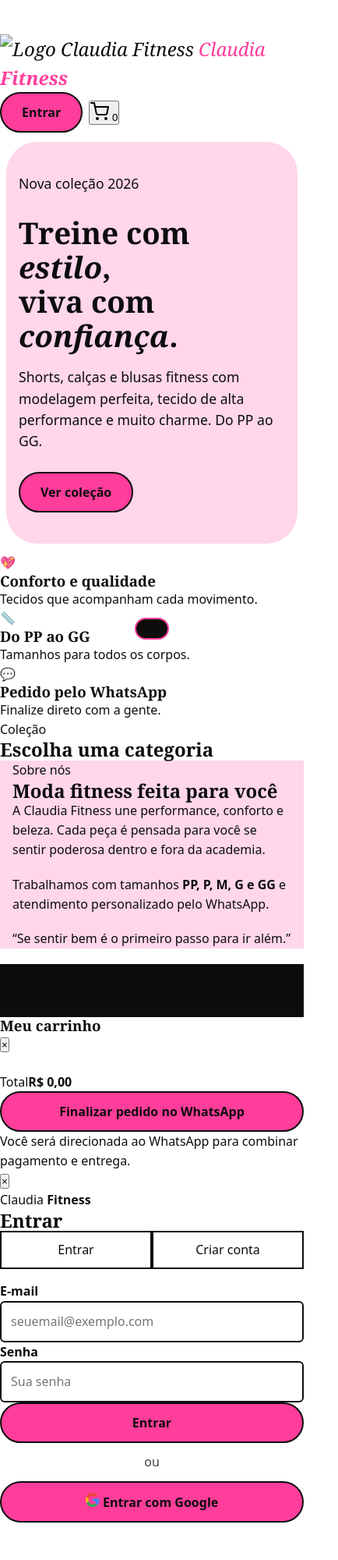
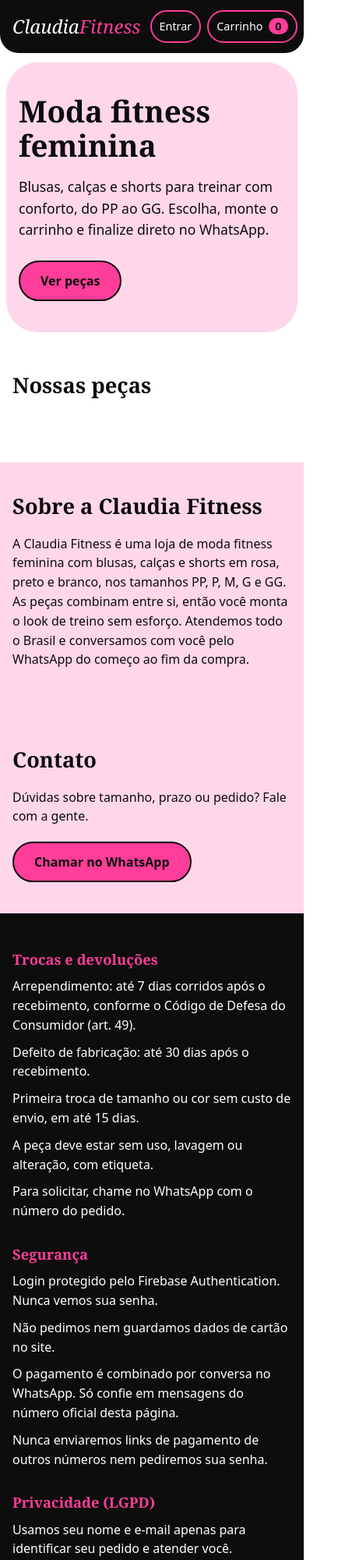
Before and after one commit to Gleydsonandrade/claudia-fitness, a plain HTML site: page index.html in a window 390 px wide. Shown: the top 2000 px of the page at 78% size, 434 px wide, since content can reach past the window. Before the commit the page ends 1952 px from the top, so only its background shows below. Drawn offline with Linux system fonts and the light colour scheme.

Commit message:
Update index.html

```diff
--- a/index.html
+++ b/index.html
@@ -2,178 +2,138 @@
 <html lang="pt-BR">
 <head>
 <meta charset="UTF-8">
-  <meta name="viewport" content="width=device-width, initial-scale=1.0">
-  <title>Claudia Fitness | Moda Fitness</title>
-  <meta name="description" content="Claudia Fitness - shorts, calças e blusas fitness do PP ao GG. Peça pelo WhatsApp.">
-  <link rel="preconnect" href="https://fonts.googleapis.com">
-  <link rel="preconnect" href="https://fonts.gstatic.com" crossorigin>
-  <link href="https://fonts.googleapis.com/css2?family=Poppins:wght@300;400;500;600;700&family=Playfair+Display:wght@600;700&display=swap" rel="stylesheet">
-  <link rel="stylesheet" href="style.css">
+<meta name="viewport" content="width=device-width, initial-scale=1">
+<meta name="description" content="Claudia Fitness: moda fitness feminina em rosa, preto e branco. Compre e finalize pelo WhatsApp.">
+<title>Claudia Fitness | Loja de roupas</title>
+<link rel="stylesheet" href="style.css?v=5">
 </head>
 <body>
 
-  <!-- ============ TOPO ============ -->
-  <header class="top" id="topo">
-    <div class="wrap top__in">
-      <button class="hamb" id="menuBtn" type="button" aria-label="Abrir menu"><span></span><span></span><span></span></button>
-
-      <!-- Coloque sua logo como logo.png na mesma pasta (se não existir, ela some sozinha) -->
-      <a href="#topo" class="logo">
-        <img src="logo.png" alt="Logo Claudia Fitness">
-        <span>Claudia <b>Fitness</b></span>
-      </a>
-
-      <nav class="menu" id="menu" aria-label="Menu principal">
-        <a href="#topo">Início</a>
-        <a href="#loja">Coleção</a>
+<header class="topo">
+  <a href="#inicio" class="logo">Claudia<span>Fitness</span></a>
+  <nav id="menu" class="menu" aria-label="Principal">
+    <a href="#inicio">Início</a>
+    <a href="#produtos">Produtos</a>
     <a href="#sobre">Sobre</a>
-        <a href="#rodape">Contato</a>
+    <a href="#contato">Contato</a>
+    <a href="#trocas">Trocas</a>
   </nav>
-
   <div class="acoes">
-        <button class="btn mini alt-light" id="loginBtn" type="button">Entrar</button>
-        <button class="cartbtn" id="cartBtn" type="button" aria-label="Abrir carrinho">
-          <svg viewBox="0 0 24 24" width="24" height="24" fill="none" stroke="currentColor" stroke-width="2" stroke-linecap="round" stroke-linejoin="round" aria-hidden="true">
-            <circle cx="9" cy="21" r="1"></circle><circle cx="20" cy="21" r="1"></circle>
-            <path d="M1 1h4l2.7 13.4a2 2 0 0 0 2 1.6h9.7a2 2 0 0 0 2-1.6L23 6H6"></path>
-          </svg>
-          <span class="qtd" id="qtd">0</span>
-        </button>
-      </div>
+    <button id="btnConta" class="btn-icone" type="button">Entrar</button>
+    <button id="btnCarrinho" class="btn-icone carrinho" type="button" aria-label="Abrir carrinho">Carrinho <b id="qtdCarrinho">0</b></button>
+    <button id="btnMenu" class="hamb" type="button" aria-label="Abrir menu" aria-expanded="false" aria-controls="menu"><i></i><i></i><i></i></button>
   </div>
 </header>
 
 <main>
-    <!-- ============ PÁGINA INICIAL ============ -->
-    <div id="home">
-      <section class="hero">
-        <div class="wrap hero__in">
-          <p class="tag">Nova coleção 2026</p>
-          <h1>Treine com <em>estilo</em>,<br>viva com <em>confiança</em>.</h1>
-          <p class="hero__txt">Shorts, calças e blusas fitness com modelagem perfeita, tecido de alta performance e muito charme. Do PP ao GG.</p>
-          <a href="#loja" class="btn big">Ver coleção</a>
+  <section id="inicio" class="hero">
+    <div class="hero-txt">
+      <h1>Moda fitness feminina</h1>
+      <p>Blusas, calças e shorts para treinar com conforto, do PP ao GG. Escolha, monte o carrinho e finalize direto no WhatsApp.</p>
+      <a class="btn" href="#produtos">Ver peças</a>
     </div>
+    <div class="hero-arte" aria-hidden="true"><span>C</span><span>F</span></div>
   </section>
 
-      <section class="vantagens">
-        <div class="wrap vantagens__grid">
-          <div><span>💖</span><h3>Conforto e qualidade</h3><p>Tecidos que acompanham cada movimento.</p></div>
-          <div><span>📏</span><h3>Do PP ao GG</h3><p>Tamanhos para todos os corpos.</p></div>
-          <div><span>💬</span><h3>Pedido pelo WhatsApp</h3><p>Finalize direto com a gente.</p></div>
-        </div>
+  <section id="produtos" class="secao">
+    <h2>Nossas peças</h2>
+    <div class="filtros" id="filtros" role="group" aria-label="Filtrar por categoria"></div>
+    <div class="grade" id="grade"></div>
   </section>
 
-      <section class="loja" id="loja">
-        <div class="wrap">
-          <div class="titulo"><span>Coleção</span><h2>Escolha uma categoria</h2></div>
-          <div class="cats" id="cats"><!-- preenchido pelo JS --></div>
-        </div>
+  <section id="sobre" class="secao sobre">
+    <h2>Sobre a Claudia Fitness</h2>
+    <p>A Claudia Fitness é uma loja de moda fitness feminina com blusas, calças e shorts em rosa, preto e branco, nos tamanhos PP, P, M, G e GG. As peças combinam entre si, então você monta o look de treino sem esforço. Atendemos todo o Brasil e conversamos com você pelo WhatsApp do começo ao fim da compra.</p>
   </section>
 
-      <section class="sobre" id="sobre">
-        <div class="wrap sobre__grid">
-          <div>
-            <span class="sobre__tag">Sobre nós</span>
-            <h2>Moda fitness feita para você</h2>
-            <p>A Claudia Fitness une performance, conforto e beleza. Cada peça é pensada para você se sentir poderosa dentro e fora da academia.</p>
-            <p>Trabalhamos com tamanhos <strong>PP, P, M, G e GG</strong> e atendimento personalizado pelo WhatsApp.</p>
-          </div>
-          <div class="sobre__box"><p>“Se sentir bem é o primeiro passo para ir além.”</p></div>
-        </div>
+  <section id="contato" class="secao contato">
+    <h2>Contato</h2>
+    <p>Dúvidas sobre tamanho, prazo ou pedido? Fale com a gente.</p>
+    <a class="btn" id="linkContato" href="https://wa.me/5584981807021" target="_blank" rel="noopener noreferrer">Chamar no WhatsApp</a>
+  </section>
+</main>
+
+<footer class="rodape">
+  <div class="rodape-grid">
+    <section id="trocas">
+      <h3>Trocas e devoluções</h3>
+      <ul>
+        <li>Arrependimento: até 7 dias corridos após o recebimento, conforme o Código de Defesa do Consumidor (art. 49).</li>
+        <li>Defeito de fabricação: até 30 dias após o recebimento.</li>
+        <li>Primeira troca de tamanho ou cor sem custo de envio, em até 15 dias.</li>
+        <li>A peça deve estar sem uso, lavagem ou alteração, com etiqueta.</li>
+        <li>Para solicitar, chame no WhatsApp com o número do pedido.</li>
+      </ul>
+    </section>
+    <section>
+      <h3>Segurança</h3>
+      <ul>
+        <li>Login protegido pelo Firebase Authentication. Nunca vemos sua senha.</li>
+        <li>Não pedimos nem guardamos dados de cartão no site.</li>
+        <li>O pagamento é combinado por conversa no WhatsApp. Só confie em mensagens do número oficial desta página.</li>
+        <li>Nunca enviaremos links de pagamento de outros números nem pediremos sua senha.</li>
+      </ul>
+    </section>
+    <section>
+      <h3>Privacidade (LGPD)</h3>
+      <ul>
+        <li>Usamos seu nome e e-mail apenas para identificar seu pedido e atender você.</li>
+        <li>Não vendemos nem compartilhamos seus dados.</li>
+        <li>Para corrigir ou excluir seus dados, fale conosco pelo WhatsApp.</li>
+        <li>O carrinho fica salvo somente no seu aparelho.</li>
+      </ul>
+    </section>
+    <section>
+      <h3>Atendimento</h3>
+      <ul>
+        <li>WhatsApp: +55 84 98180-7021</li>
+        <li>Seg a sex, 9h às 18h; sáb, 9h às 13h.</li>
+        <li>Entrega para todo o Brasil. Prazo e frete são informados no atendimento.</li>
+      </ul>
     </section>
   </div>
+  <p class="copy">&copy; <span id="ano"></span> Claudia Fitness. Todos os direitos reservados.</p>
+</footer>
 
-    <!-- ============ PÁGINA DE CATEGORIA / POLÍTICAS (o JS preenche) ============ -->
-    <div class="wrap pagina" id="pagina" hidden></div>
-  </main>
+<div id="fundo" class="fundo" hidden></div>
 
-  <!-- ============ RODAPÉ (o JS preenche) ============ -->
-  <footer class="rodape" id="rodape"></footer>
-
-  <!-- ============ FUNDO ESCURO ============ -->
-  <div class="overlay" id="overlay"></div>
-
-  <!-- ============ CARRINHO ============ -->
-  <aside class="painel" id="painel" aria-label="Carrinho">
-    <div class="painel__top">
-      <h3>Meu carrinho</h3>
-      <button class="x" id="fechaCart" type="button" aria-label="Fechar carrinho">&times;</button>
+<aside id="gaveta" class="gaveta" aria-label="Carrinho" aria-hidden="true">
+  <div class="gaveta-topo">
+    <h2>Seu carrinho</h2>
+    <button id="fecharCarrinho" class="fechar" type="button" aria-label="Fechar carrinho">&times;</button>
   </div>
-    <div class="itens" id="itens"></div>
-    <div class="painel__fim">
-      <div class="totalbox"><span>Total</span><strong id="total">R$ 0,00</strong></div>
-      <button class="btn wpp cheio" id="finalizar" type="button">Finalizar pedido no WhatsApp</button>
-      <p class="nota">Você será direcionada ao WhatsApp para combinar pagamento e entrega.</p>
+  <ul id="itens" class="itens"></ul>
+  <div class="gaveta-base">
+    <p class="total">Total <strong id="total">R$ 0,00</strong></p>
+    <button id="btnFinalizar" class="btn cheio" type="button">Finalizar pelo WhatsApp</button>
+    <button id="btnLimpar" class="btn-link" type="button">Esvaziar carrinho</button>
   </div>
 </aside>
 
-  <!-- ============ LOGIN ============ -->
-  <div class="modal" id="modal" role="dialog" aria-modal="true" aria-labelledby="modalTitulo">
-    <div class="box">
-      <button class="x" id="fechaModal" type="button" aria-label="Fechar">&times;</button>
-      <div class="box__logo">Claudia <b>Fitness</b></div>
-      <h2 id="modalTitulo">Entrar</h2>
+<dialog id="dlgConta" class="dlg" aria-labelledby="tituloConta">
+  <button id="fecharConta" class="fechar" type="button" aria-label="Fechar">&times;</button>
+  <h2 id="tituloConta">Entrar</h2>
+  <div class="abas" role="tablist">
+    <button type="button" role="tab" id="abaEntrar" aria-selected="true">Entrar</button>
+    <button type="button" role="tab" id="abaCriar" aria-selected="false">Criar conta</button>
+  </div>
+  <p id="avisoConta" class="aviso" role="alert" hidden></p>
+  <form id="formConta" novalidate autocomplete="on">
+    <label id="lblNome" for="nome" hidden>Nome</label>
+    <input id="nome" type="text" maxlength="60" autocomplete="name" hidden>
+    <label for="email">E-mail</label>
+    <input id="email" type="email" maxlength="120" autocomplete="email" required>
+    <label for="senha">Senha</label>
+    <input id="senha" type="password" minlength="8" maxlength="64" autocomplete="current-password" required>
+    <button class="btn cheio" id="btnEnviar" type="submit">Entrar</button>
+  </form>
+  <button id="btnEsqueci" class="btn-link" type="button">Esqueci minha senha</button>
+  <p class="ou">ou</p>
+  <button id="btnGoogle" class="btn claro cheio" type="button">Continuar com Google</button>
+</dialog>
 
-      <!-- Formulário (some quando a pessoa está logada) -->
-      <div id="formLogin">
-        <!-- Abas: quem já tem conta só entra; quem é nova cria a conta -->
-        <div class="abas">
-          <button type="button" class="on" id="abaEntrar">Entrar</button>
-          <button type="button" id="abaCriar">Criar conta</button>
-        </div>
+<div id="toast" class="toast" role="status" aria-live="polite" hidden></div>
 
-        <label for="email">E-mail</label>
-        <input type="email" id="email" placeholder="seuemail@exemplo.com" autocomplete="email">
-
-        <label for="senha">Senha</label>
-        <input type="password" id="senha" placeholder="Sua senha" autocomplete="current-password">
-
-        <button class="btn cheio" id="entrar" type="button">Entrar</button>
-        <button class="btn cheio" id="criar" type="button" hidden>Criar conta</button>
-        <div class="ou"><span>ou</span></div>
-        <button class="btn goog cheio" id="google" type="button">
-          <svg viewBox="0 0 48 48" width="18" height="18" aria-hidden="true">
-            <path fill="#EA4335" d="M24 9.5c3.54 0 6.71 1.22 9.21 3.6l6.85-6.85C35.9 2.38 30.47 0 24 0 14.62 0 6.51 5.38 2.56 13.22l7.98 6.19C12.43 13.72 17.74 9.5 24 9.5z"/>
-            <path fill="#4285F4" d="M46.98 24.55c0-1.57-.15-3.09-.38-4.55H24v9.02h12.94c-.58 2.96-2.26 5.48-4.78 7.18l7.73 6c4.51-4.18 7.09-10.36 7.09-17.65z"/>
-            <path fill="#FBBC05" d="M10.53 28.59c-.48-1.45-.76-2.99-.76-4.59s.27-3.14.76-4.59l-7.98-6.19C.92 16.46 0 20.12 0 24c0 3.88.92 7.54 2.56 10.78l7.97-6.19z"/>
-            <path fill="#34A853" d="M24 48c6.48 0 11.93-2.13 15.89-5.81l-7.73-6c-2.15 1.45-4.92 2.3-8.16 2.3-6.26 0-11.57-4.22-13.47-9.91l-7.98 6.19C6.51 42.62 14.62 48 24 48z"/>
-          </svg>
-          <span id="googleTxt">Entrar com Google</span>
-        </button>
-      </div>
-
-      <!-- Área da conta (aparece quando logada) -->
-      <div id="logado" style="display:none">
-        <p class="quem" id="quem"></p>
-        <button class="btn alt cheio" id="sair" type="button">Sair da conta</button>
-      </div>
-
-      <p class="msg" id="msgLogin" role="alert"></p>
-    </div>
-  </div>
-
-  <!-- Aviso rápido -->
-  <div class="toast" id="toast" role="status" aria-live="polite"></div>
-
-  <!-- Abas do login (só alterna a tela; a lógica fica no app.js) -->
-  <script>
-    (function(){
-      var $=function(i){return document.getElementById(i)};
-      function aba(criar){
-        $("abaEntrar").classList.toggle("on",!criar);
-        $("abaCriar").classList.toggle("on",criar);
-        $("entrar").hidden=criar;
-        $("criar").hidden=!criar;
-        $("googleTxt").textContent=criar?"Criar conta com Google":"Entrar com Google";
-        $("senha").placeholder=criar?"Mínimo 8 caracteres":"Sua senha";
-        $("senha").autocomplete=criar?"new-password":"current-password";
-        $("modalTitulo").textContent=criar?"Criar conta":"Entrar";
-        $("msgLogin").textContent="";
-      }
-      $("abaEntrar").onclick=function(){aba(false)};
-      $("abaCriar").onclick=function(){aba(true)};
-    })();
-  </script>
 <script src="app.js"></script>
 </body>
 </html>
```
Lines whose indentation alone changed are shown as unchanged.
